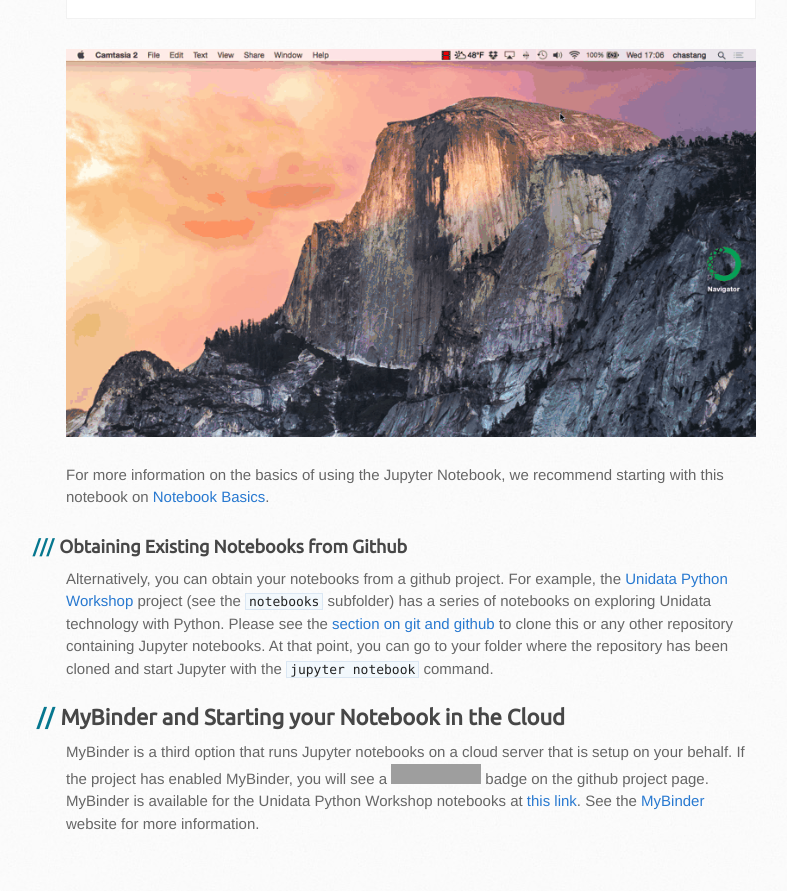
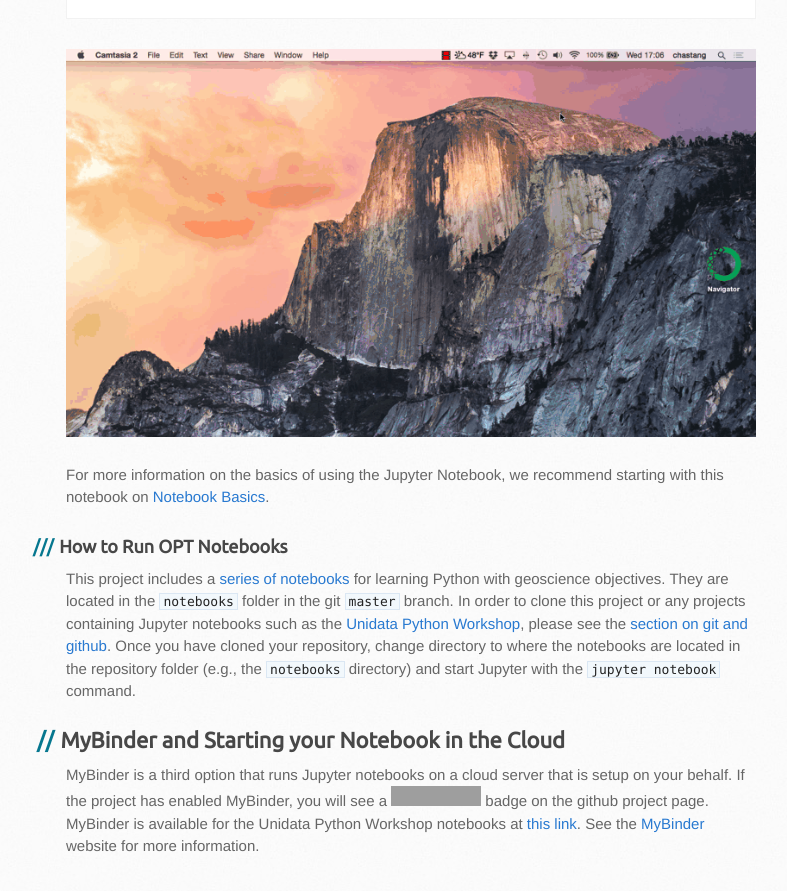
Before and after one commit to Unidata/online-python-training, a Jekyll site: the page built from notebook.md, in a window 1280 px wide and 900 px high, scrolled down 1576 px. Shown: the top 891 px of the window, without its empty margins (104-891 px from the left). Built offline with Jekyll 4.4.1, drawn with Linux system fonts in a browser that asks for light colours; some web fonts are replaced; grey boxes are pictures that could not be loaded.

Commit message:
how to run opt notebooks

```diff
--- a/notebook.md
+++ b/notebook.md
@@ -42,9 +42,9 @@
 
 For more information on the basics of using the Jupyter Notebook, we recommend starting with this notebook on [Notebook Basics](https://nbviewer.jupyter.org/github/jupyter/notebook/blob/master/docs/source/examples/Notebook/Notebook%20Basics.ipynb).
 
-### Obtaining Existing Notebooks from Github
+### How to Run OPT Notebooks
 
-Alternatively, you can obtain your notebooks from a github project. For example, the [Unidata Python Workshop](https://github.com/Unidata/unidata-python-workshop) project (see the `notebooks` subfolder) has a series of notebooks on exploring Unidata technology with Python. Please see the [section on git and github](conda-osx.html) to clone this or any other repository containing Jupyter notebooks. At that point, you can go to your folder where the repository has been cloned and start Jupyter with the `jupyter notebook` command.
+This project includes a [series of notebooks](http://unidata.github.io/online-python-training/index.html#beginning-python-concepts) for learning Python with geoscience objectives. They are located in the `notebooks` folder in the git `master` branch. In order to clone this project or any projects containing Jupyter notebooks such as the [Unidata Python Workshop](https://github.com/Unidata/unidata-python-workshop), please see the [section on git and github](http://unidata.github.io/online-python-training/index.html#getting-started). Once you have cloned your repository, change directory to where the notebooks are located in the repository folder (e.g., the `notebooks` directory) and start Jupyter with the `jupyter notebook` command.
 
 ## MyBinder and Starting your Notebook in the Cloud
 
```
Also changed, not shown: index.md (+2 -0 lines).
